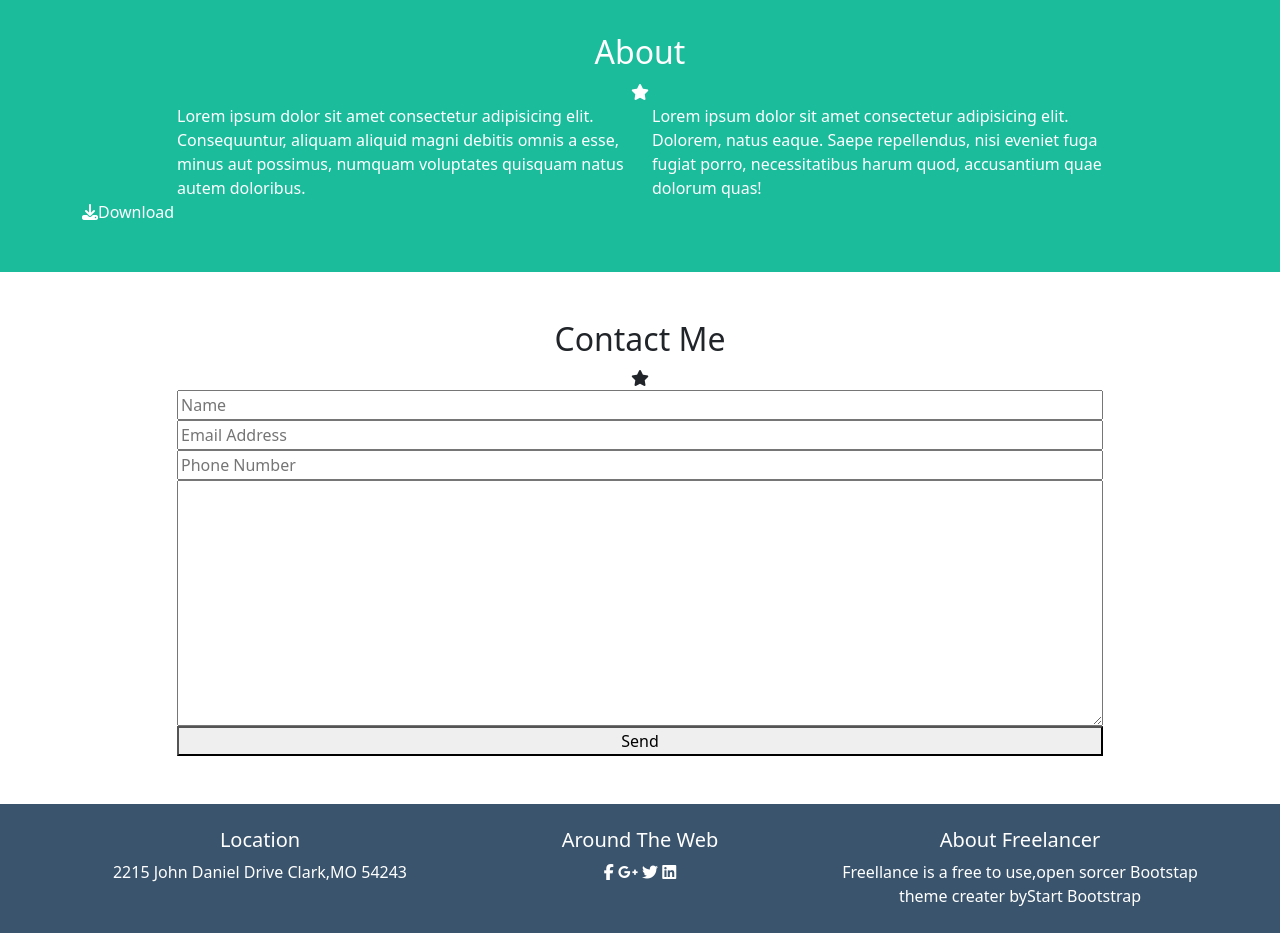
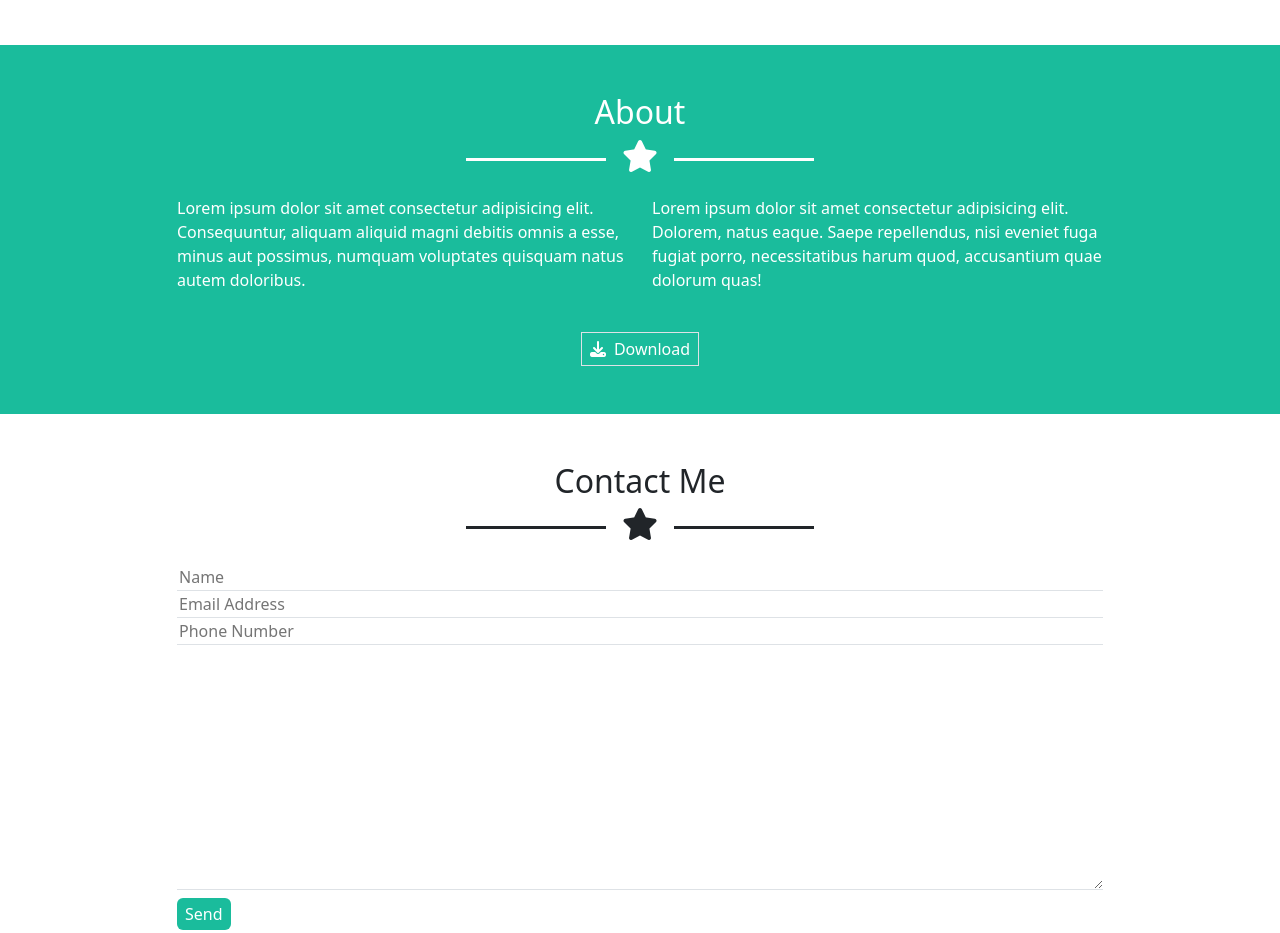
Before and after one commit to FrancescoBuonomoWork/html-css-bootstrap-freelancer, a plain HTML site: page index.html in a window 1280 px wide. Shown: the part 1349-2282 px from the top of the page. Drawn offline with nearby package versions, Linux system fonts and the light colour scheme.

Commit message:
add some style elements

```diff
--- a/css/style.css
+++ b/css/style.css
@@ -50,6 +50,12 @@ img{
     width: 140px;
     background-color: currentColor;
 }
+/* button  */
+.button-color{
+    color: white;
+    background-color: var(--green);
+
+}
 /* footer  */
 .footer-main{
     background-color: var(--blue);
--- a/index.html
+++ b/index.html
@@ -42,15 +42,15 @@
 
                                 <img class="hero-img" src="./img/avatar.svg">
 
-                            <h1>Start Bootstrap</h1>
-                            <div class="star-element d-flex justify-content-center align-items-center gap-3">
+                            <h1 class="h1 text-uppercase">Start Bootstrap</h1>
+                            <div class="star-element d-flex justify-content-center align-items-center gap-3 mb-3">
                                     <!-- before  -->
 
                                     <i  class="fa-solid fa-star h2"></i>
 
                                 <!-- after  -->
                             </div>
-                            <ul class="d-flex justify-content-center gap-3">
+                            <ul class="d-flex justify-content-center gap-3 fs-4 text-uppercase">
                                 <li>Graphic Artist</li>
                                 <li>Web Designer</li>
                                 <li>Illustrator</li>
@@ -65,16 +65,20 @@
         <!-- fine hero section  -->
         <!-- inizio portfolio section  -->
         <section class="portfolio-section py-5">
+
             <div class="container-md">
                 <div class="row row-gap-3">
                     <div class="col-12">
                         <div class="section-title text-center">
 
                             <h2>Portfolio</h2>
-                            <div><i class="fa-solid fa-star"></i></div>
+                            <div class="star-element d-flex justify-content-center align-items-center gap-3 mb-3">
+                              <i class="fa-solid fa-star h2"></i>
                             </div>
 
                         </div>
+                    </div>
+
                         <div class="col-12 col-md-6 col-lg-4 ">
                             <img class="rounded" src="./img/cabin.png" alt="">
                         </div>
@@ -94,6 +98,7 @@
                             <img class="rounded" src="./img/submarine.png" alt="">
                         </div>
                 </div>
+
             </div>
 
         </section>
@@ -106,15 +111,26 @@
                         <div class="about-title text-center">
 
                             <h2>About</h2>
-                            <div><i class="fa-solid fa-star"></i></div>
+                            <div class="star-element d-flex justify-content-center align-items-center gap-3 mb-3">
+                                <i class="fa-solid fa-star h2"></i>
+                            </div>
                         </div>
 
                     </div>
 
-                    <div class="col-10 col-md-5">Lorem ipsum dolor sit amet consectetur adipisicing elit. Consequuntur, aliquam aliquid magni debitis omnis a esse, minus aut possimus, numquam voluptates quisquam natus autem doloribus.</div>
-                    <div class="col-10 col-md-5">Lorem ipsum dolor sit amet consectetur adipisicing elit. Dolorem, natus eaque. Saepe repellendus, nisi eveniet fuga fugiat porro, necessitatibus harum quod, accusantium quae dolorum quas!</div>
-                    <div class="col-12">
-                        <a class="button text-center " href="#"><i class="fa-solid fa-download"></i>Download</a>
+                    <div class="col-10 col-md-5">
+                        <p>
+                            Lorem ipsum dolor sit amet consectetur adipisicing elit. Consequuntur, aliquam aliquid magni debitis omnis a esse, minus aut possimus, numquam voluptates quisquam natus autem doloribus.
+                        </p>
+                    </div>
+                    <div class="col-10 col-md-5">
+                        <p>
+                            Lorem ipsum dolor sit amet consectetur adipisicing elit. Dolorem, natus eaque. Saepe repellendus, nisi eveniet fuga fugiat porro, necessitatibus harum quod, accusantium quae dolorum quas!
+
+                        </p>
+                    </div>
+                    <div class="col-12 d-flex justify-content-center align-items-center mt-4">
+                        <a class="button text-center  border py-1 px-2" href="#"><i class="fa-solid fa-download me-2"></i>Download</a>
 
                     </div>
                 </div>
@@ -129,22 +145,24 @@
                         <div class="contact-me-title text-center">
 
                             <h2>Contact Me</h2>
-                            <div><i class="fa-solid fa-star"></i></div>
+                            <div class="star-element d-flex justify-content-center align-items-center gap-3 mb-3">
+                                <i class="fa-solid fa-star h2"></i>
+                            </div>
                         </div>
 
                     </div>
                     <div class="col-10 ">
                         <form class="d-flex  flex-column">
-                            <input type="text" name="name" placeholder="Name">
-                            <input type="email" name="email" placeholder="Email Address">
-                            <input type="tel" name="tel" placeholder="Phone Number">
+                            <input class="border-0 border-bottom "  type="text" name="name" placeholder="Name">
+                            <input class="border-0 border-bottom" type="email" name="email" placeholder="Email Address">
+                            <input class="border-0 border-bottom" type="tel" name="tel" placeholder="Phone Number">
                             <textarea
+                                class="border-0 border-bottom"
                                 name="message"
                                 cols="30"
-                                rows="10"
-                                placeholder="Message">
+                                rows="10">
                             </textarea>
-                            <button>Send</button>
+                            <button class="button-color align-self-start border-0 rounded mt-2 py-1 px-2">Send</button>
                         </form>
 
                     </div>
@@ -170,17 +188,17 @@
                         <div class="social">
                             <h5>Around The Web</h5>
                             <span>
-                                <i class="fa-brands fa-facebook-f"></i>
-                                <i class="fa-brands fa-google-plus-g"></i>
-                                <i class="fa-brands fa-twitter"></i>
-                                <i class="fa-brands fa-linkedin"></i>
+                                <i class="fa-brands fa-facebook-f border rounded-circle p-3"></i>
+                                <i class="fa-brands fa-google-plus-g border rounded-circle p-3"></i>
+                                <i class="fa-brands fa-twitter border rounded-circle p-3"></i>
+                                <i class="fa-brands fa-linkedin border rounded-circle p-3"></i>
                             </span>
                         </div>
                     </div>
                     <div class="col-12 col-md-4">
                         <div class="freelancer">
                             <h5>About Freelancer</h5>
-                            <p>Freellance is a free to use,open sorcer Bootstap theme creater by<span>Start Bootstrap</span></p>
+                            <p>Freellance is a free to use,open sorcer Bootstap theme creater by <span class="text-success">Start Bootstrap</span></p>
                         </div>
 
                     </div>
```
Lines whose indentation alone changed are shown as unchanged.
